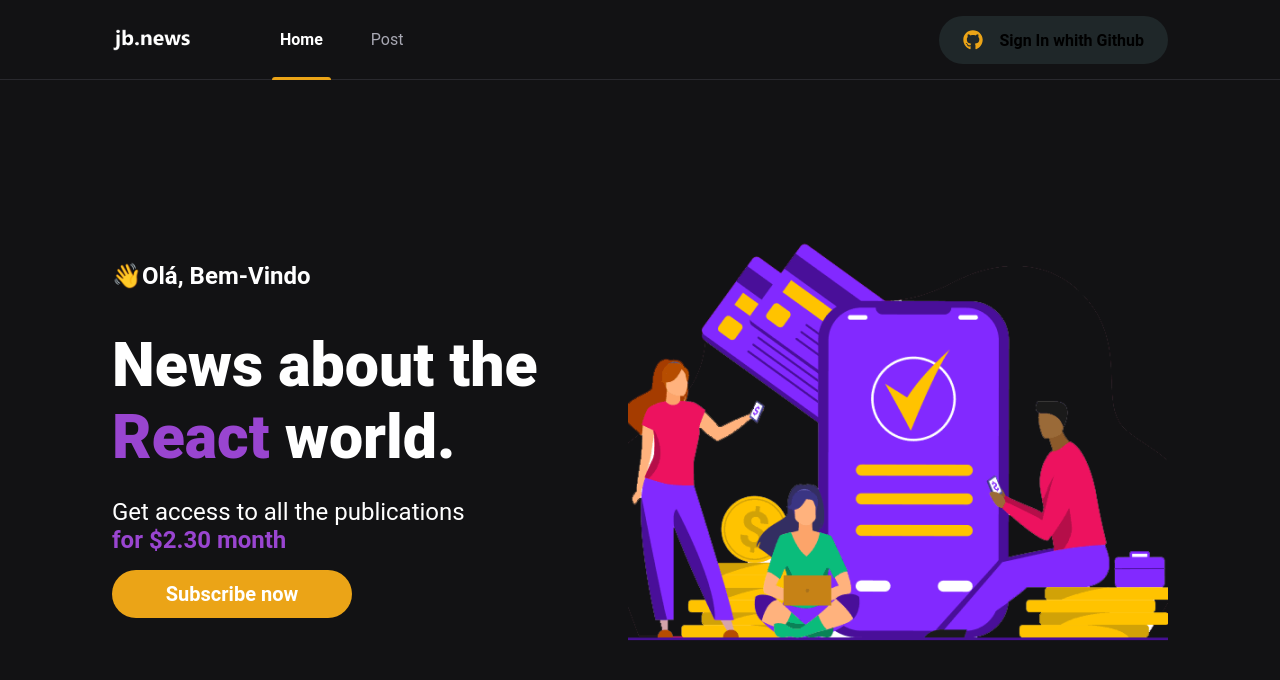
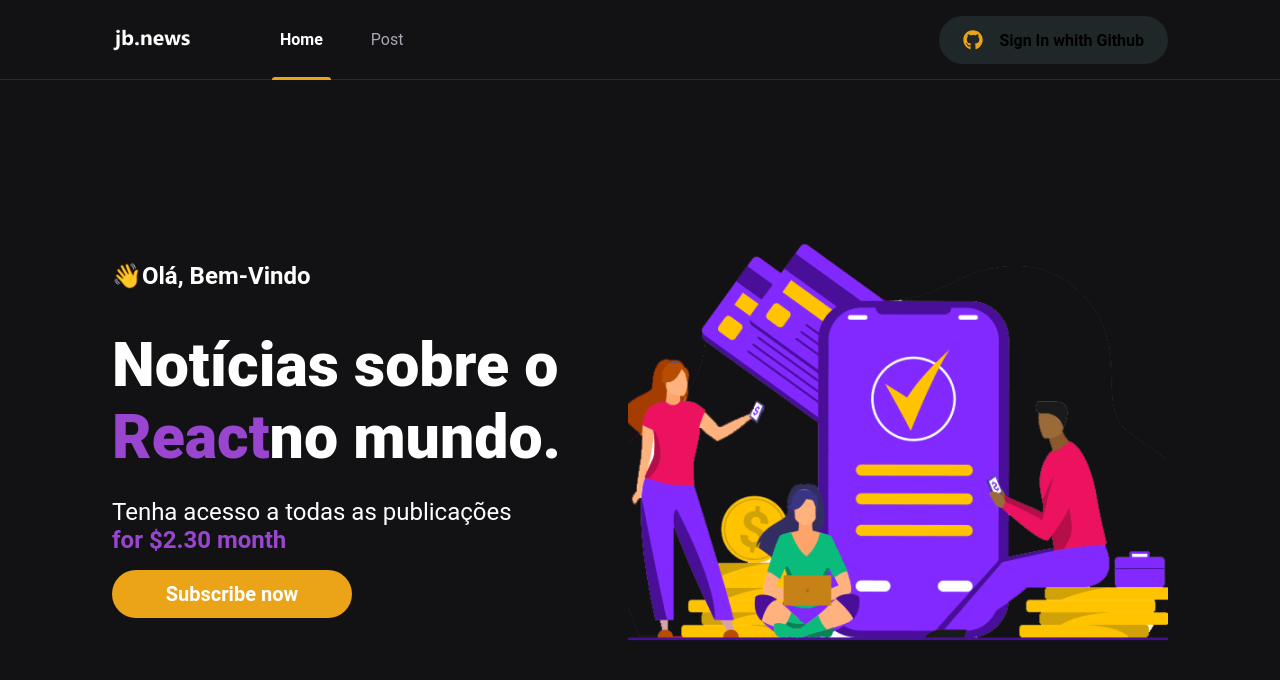
Before and after one commit to michackcanive/jb.news, a Next.js app: page / in a window 1280 px wide. Shown: the top 680 px of the page. Built offline with nearby package versions, Linux system fonts and the light colour scheme.

Commit message:
jb.news ,aleteração na home

```diff
--- a/src/pages/index.tsx
+++ b/src/pages/index.tsx
@@ -12,9 +12,9 @@ export default function Home() {
            <main className={styles.contentContainer }>
                <section className={styles.hero}>
                 <span>👋Olá, Bem-Vindo</span>
-                <h1>News about the <span>React</span> world.</h1>
+                <h1>Notícias sobre o <span>React</span>no mundo.</h1>
                 <p>
-                    Get access to all the publications <br/>
+                Tenha acesso a todas as publicações <br/>
                     <span className={styles.span_preso}>for $2.30 month</span>
                 </p>
                 <SubscribeButton/>
```
